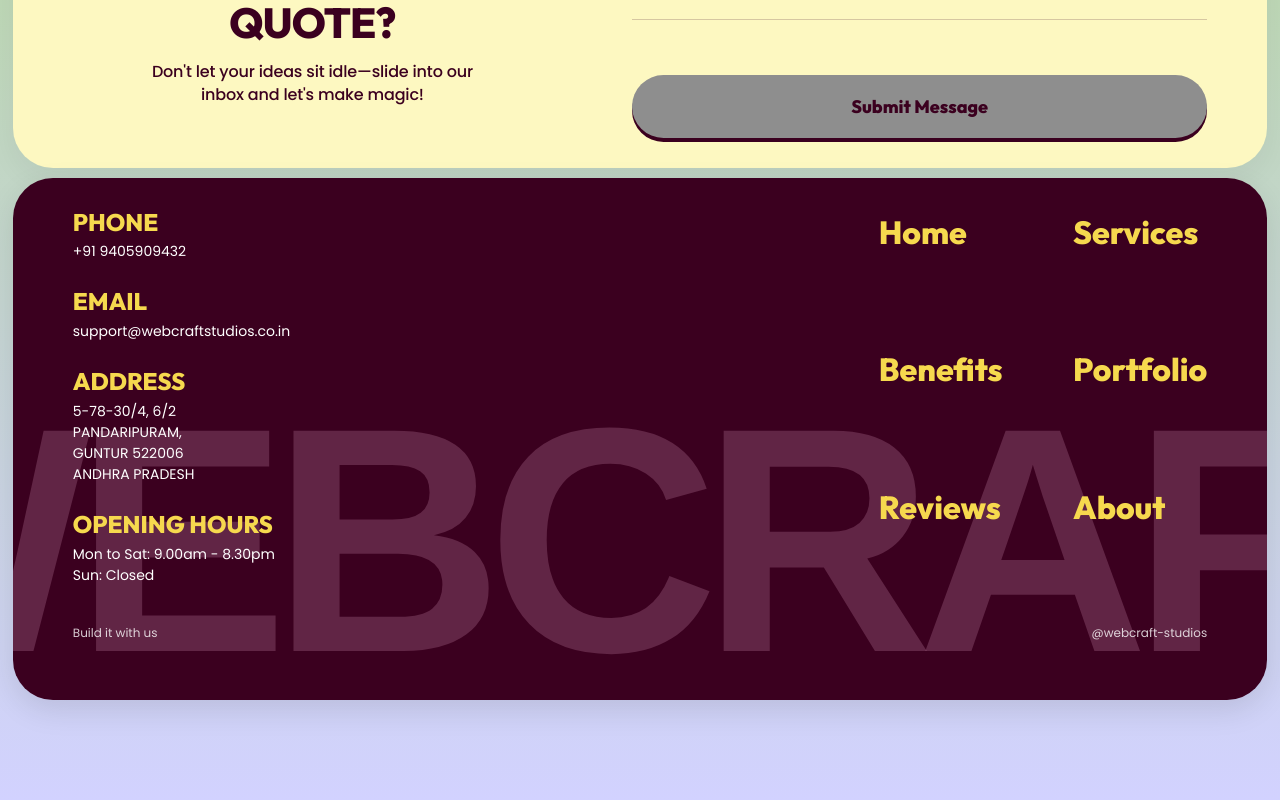
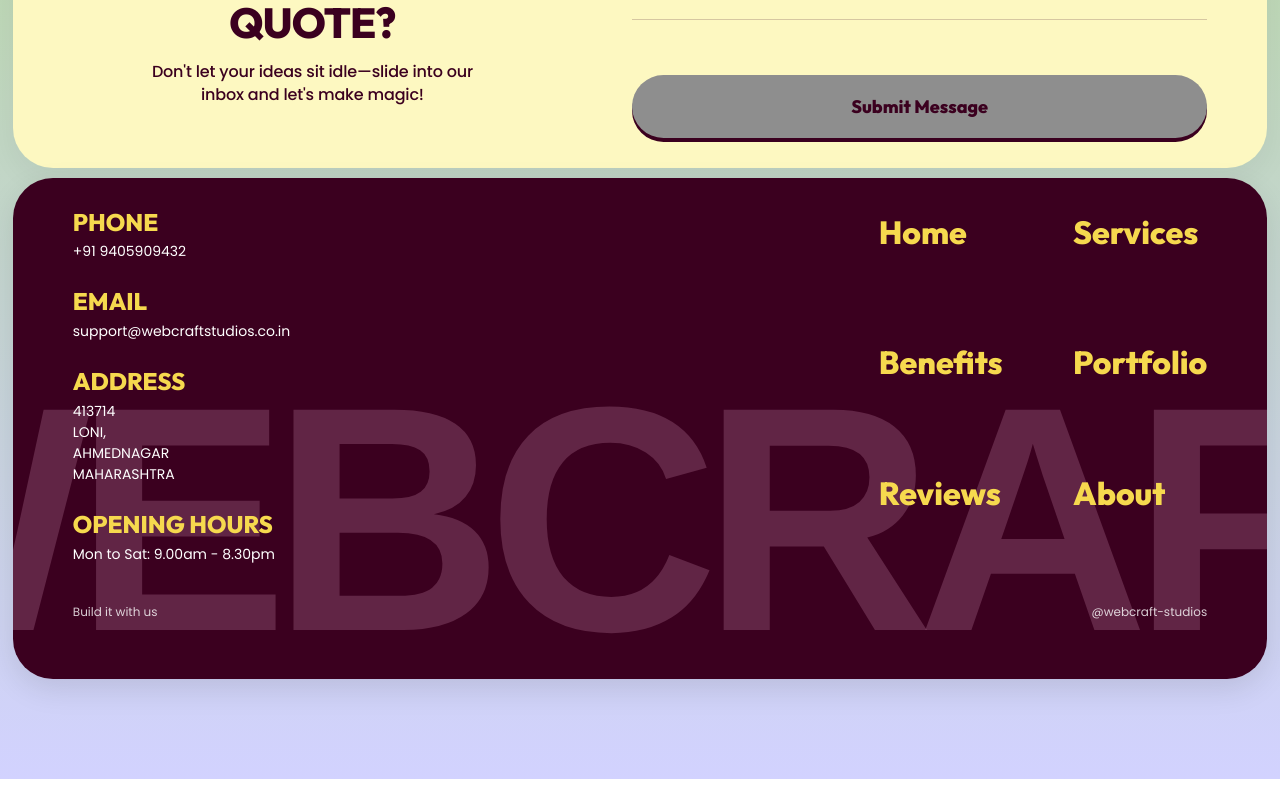
Before and after one commit to omkar2446/web-craft, a React (Vite) app in the folder frontend/: page / in a window 1280 px wide. Shown: the part 11106-11906 px from the top of the page. After the commit the page ends 11885 px from the top, so only its background shows below. Built offline with nearby package versions, Linux system fonts and the light colour scheme.

Commit message:
change the port

```diff
--- a/frontend/src/components/Footer.jsx
+++ b/frontend/src/components/Footer.jsx
@@ -6,14 +6,14 @@
   const footerLinks = ['Home', 'Services', 'Benefits', 'Portfolio', 'Reviews', 'About'];
   const footerSections = [
     { label: 'PHONE', value: <a href="tel:9405909432" style={{ color: 'inherit', textDecoration: 'none' }}>+91 9405909432</a> },
-    { label: 'Email', value: <a href="mailto:support@webcraftstudios.co.in" style={{ color: 'inherit', textDecoration: 'none' }}>support@webcraftstudios.co.in</a> },
+    { label: 'Email', value: <a href="otambe655@gmail.com" style={{ color: 'inherit', textDecoration: 'none' }}>support@webcraftstudios.co.in</a> },
     {
       label: 'Address',
-      value: <>5-78-30/4, 6/2<br />PANDARIPURAM,<br />GUNTUR 522006<br />ANDHRA PRADESH</>
+      value: <>413714<br />LONI,<br />AHMEDNAGAR<br />MAHARASHTRA</>
     },
     {
       label: 'Opening Hours',
-      value: <>Mon to Sat: 9.00am - 8.30pm<br />Sun: Closed</>
+      value: <>Mon to Sat: 9.00am - 8.30pm<br /></>
     }
   ];
 
```
